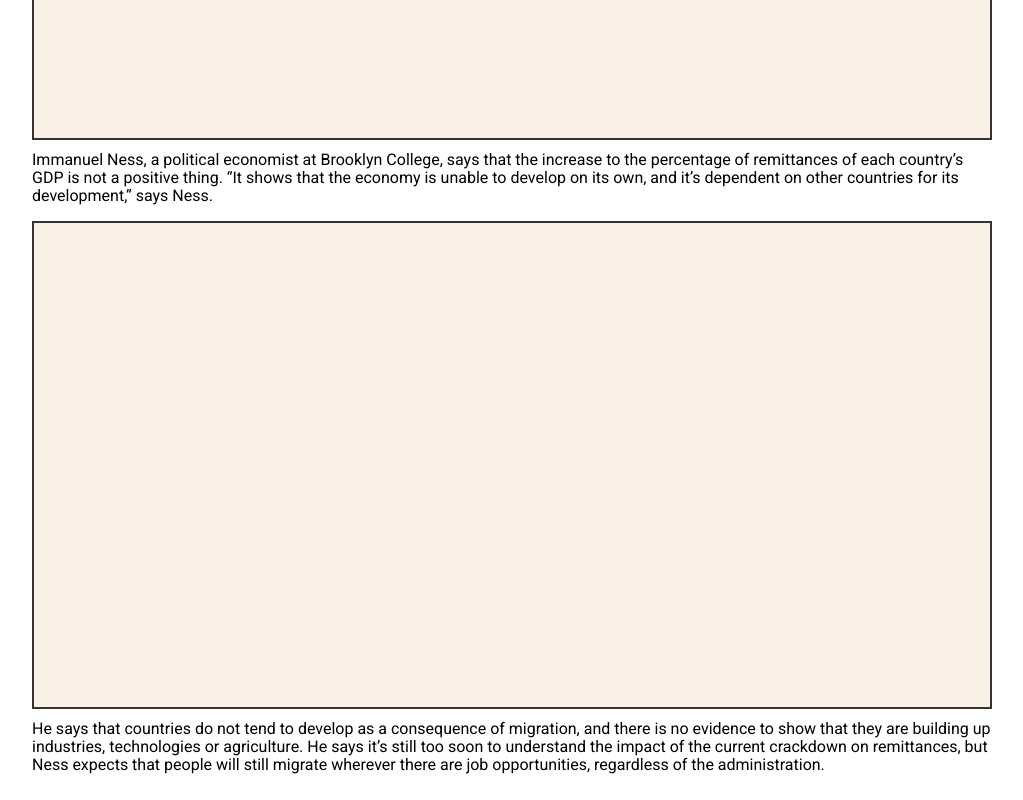
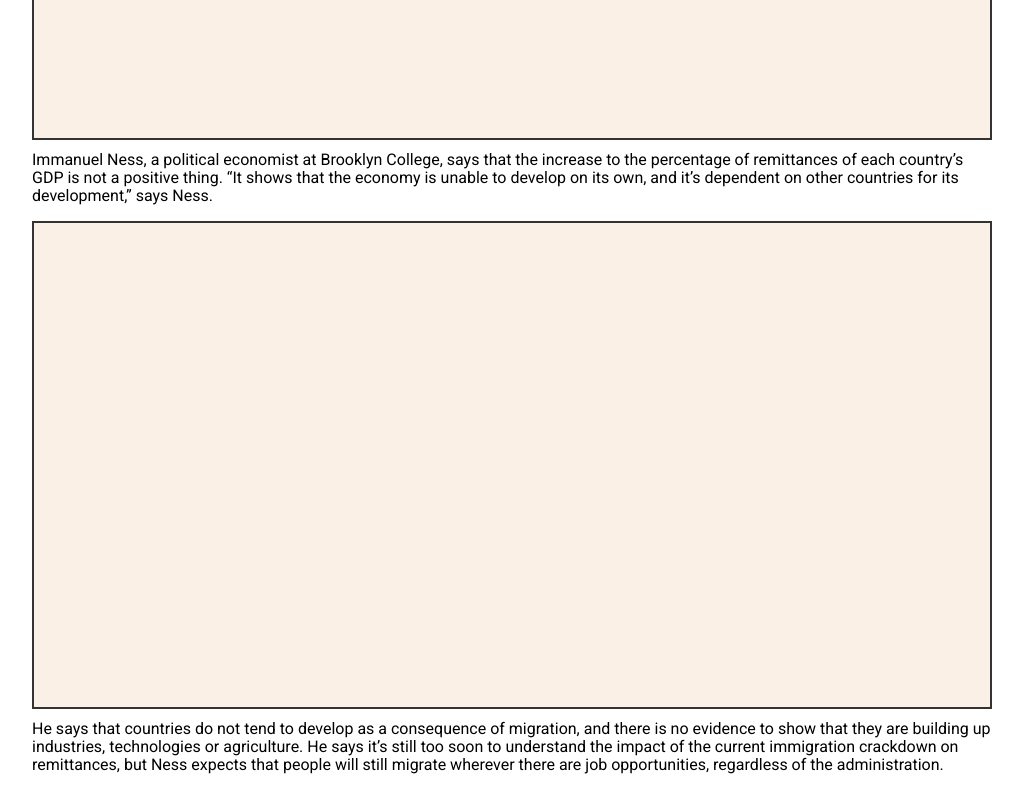
Before and after one commit to ninartaha44/chart_assignment, a plain HTML site: page index.html in a window 1280 px wide. Shown: the part 955-1755 px from the top of the page, without its empty margins (133-1156 px from the left). Drawn offline with nearby package versions, Linux system fonts and the light colour scheme; a script that the page names is missing.

Commit message:
index.html

```diff
--- a/index.html
+++ b/index.html
@@ -49,7 +49,7 @@
 	<div style="min-height:464px" id="datawrapper-vis-A9p04"><script type="text/javascript" defer src="https://datawrapper.dwcdn.net/A9p04/embed.js" charset="utf-8" data-target="#datawrapper-vis-A9p04"></script><noscript><img src="https://datawrapper.dwcdn.net/A9p04/full.png" alt="Line chart titled &quot;Remittances, % of GDP&quot; shows the percentage of GDP made up by remittances in Honduras, El Salvador, and Guatemala from around 2000 to 2024. Honduras starts at about 15% in 2000 and rises to 26% by 2023. El Salvador rises from approximately 7% in 2000 to 24% in 2023. Guatemala increases from roughly 3% in 2000 to 19% in 2023. The chart visualizes a marked upward trend for all three countries, with remittances making up a larger share of GDP over time. Honduras has the highest percentage throughout most years, followed by El Salvador and then Guatemala. The data source is the World Bank." /></noscript></div>
 </div>
 
-		<p>He says that countries do not tend to develop as a consequence of migration, and there is no evidence to show that they are building up industries, technologies or agriculture. He says it’s still too soon to understand the impact of the current crackdown on remittances, but Ness expects that people will still migrate wherever there are job opportunities, regardless of the administration. </p>
+		<p>He says that countries do not tend to develop as a consequence of migration, and there is no evidence to show that they are building up industries, technologies or agriculture. He says it’s still too soon to understand the impact of the current immigration crackdown on remittances, but Ness expects that people will still migrate wherever there are job opportunities, regardless of the administration. </p>
 
 </div>
 
```
